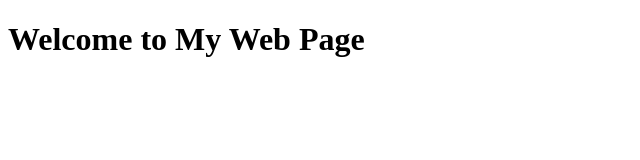
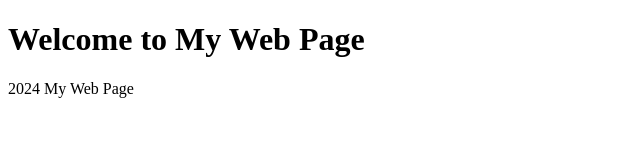
Before and after one commit to Mako3333/test, a plain HTML site: page index.html in a window 1280 px wide. Shown: the whole page, without its empty margins (0-640 px from the left). Drawn offline with Linux system fonts and the light colour scheme.

Commit message:
Add footer to index.html

```diff
--- a/index.html
+++ b/index.html
@@ -6,5 +6,8 @@
 </head>
 <body>
     <h1>Welcome to My Web Page</h1>
+    <footer>
+      <p>2024 My Web Page</p>
+    </footer>
 </body>
 </html>
```
